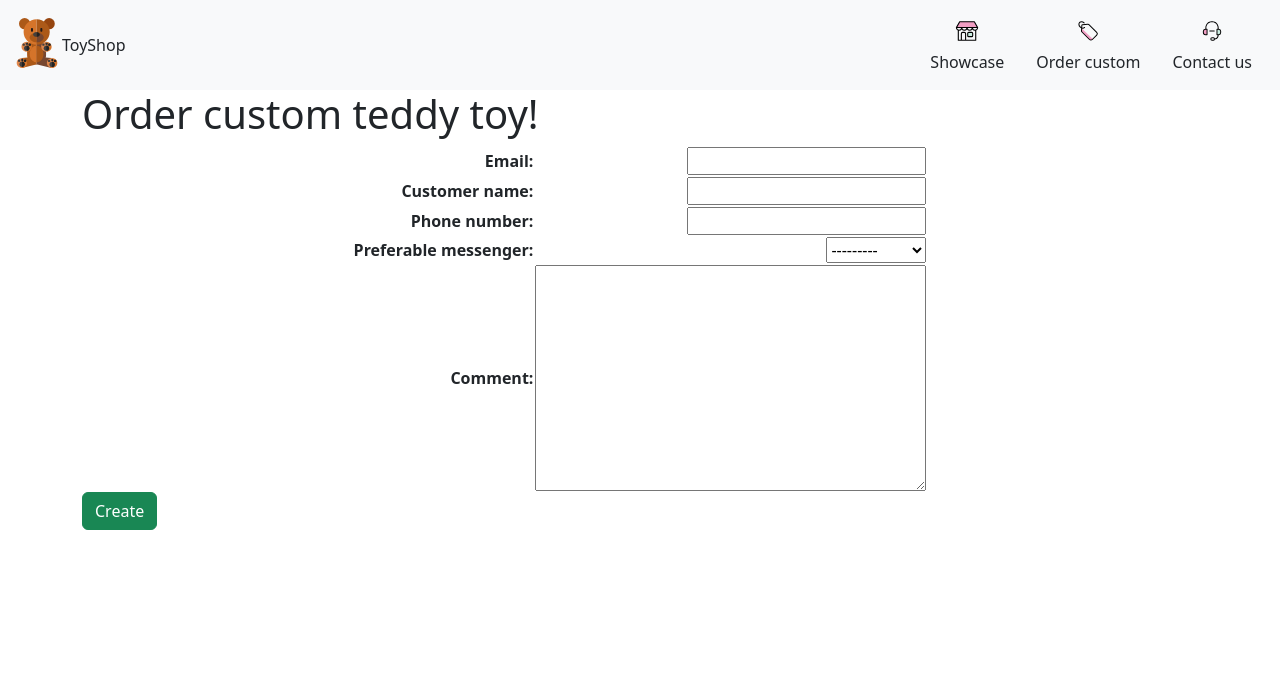
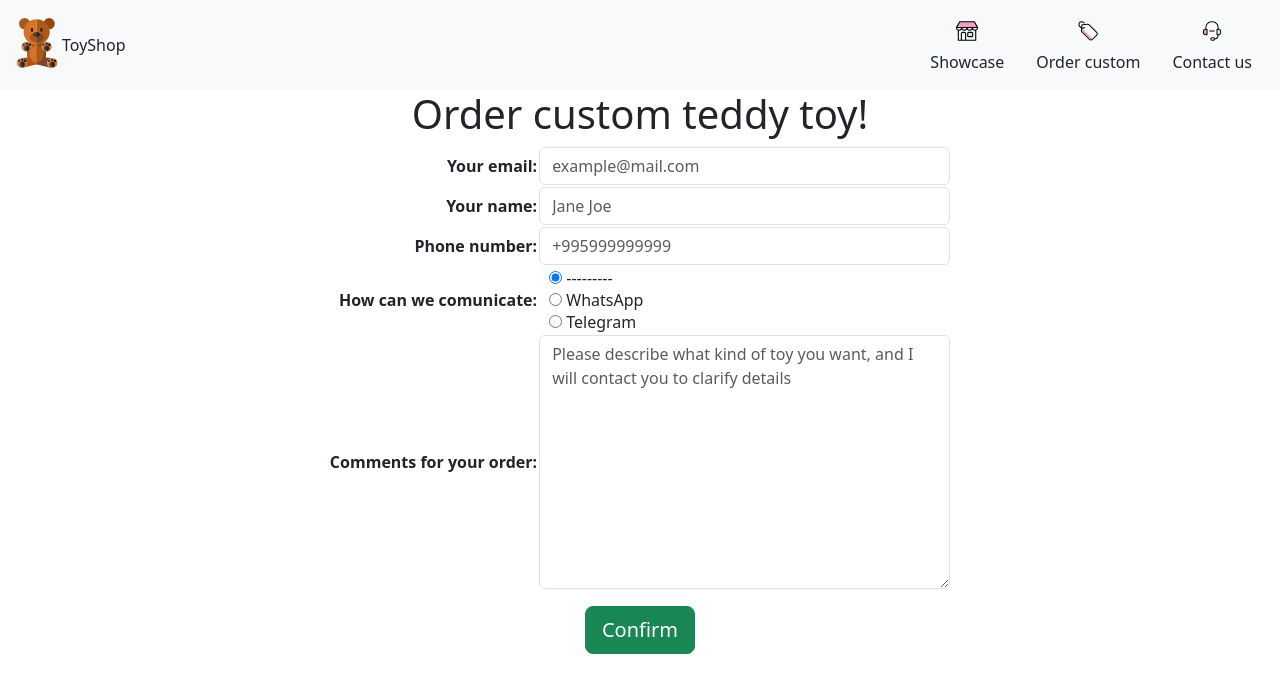
Before and after one commit to YuryLobkov/toyshop, a Django app: page /order/ in a window 1280 px wide. Shown: the top 693 px of the page. Run offline with Django 4.2, Linux system fonts and the light colour scheme.

Commit message:
custom order page style

```diff
--- a/toyshop/showcase/forms.py
+++ b/toyshop/showcase/forms.py
@@ -40,3 +40,19 @@ class OrderForm(forms.ModelForm):
             'preferable_messenger',
             'comment',
         ]
+        widgets = {
+            'email': forms.EmailInput(attrs={'class': 'form-control', 'placeholder':'example@mail.com'}),
+            'customer_name': forms.TextInput(attrs={'class': 'form-control', 'placeholder':'Jane Joe'}),
+            'phone_number': forms.TextInput(attrs={'class': 'form-control', 'placeholder':'+995999999999'}),
+            'preferable_messenger': forms.RadioSelect(attrs={'class': ''}),
+            'comment': forms.Textarea(attrs={'class': 'form-control', 'placeholder':'Please describe what kind of toy you want, and I will contact you to clarify details'})
+            }
+
+
+    def __init__(self, *args, **kwargs):
+        super(OrderForm, self).__init__(*args, **kwargs)
+        self.fields['email'].label = "Your email"
+        self.fields['customer_name'].label = "Your name"
+        self.fields['phone_number'].label = "Phone number"
+        self.fields['preferable_messenger'].label = "How can we comunicate"
+        self.fields['comment'].label = "Comments for your order"
--- a/toyshop/showcase/templates/showcase/order_page.html
+++ b/toyshop/showcase/templates/showcase/order_page.html
@@ -2,14 +2,16 @@
 {% block title %} Order {{toy.name}} {% endblock title %}
 
 {% block content %}
-<div class="container glass-layout centered">
-    <h1 class="text-dark">Order custom teddy toy!</h1>
+<div class="container">
+    <h1 class="text-dark text-center">Order custom teddy toy!</h1>
     <form method="POST" enctype="multipart/form-data"> {% csrf_token %}
         <div class="form-group">
             <table class="mx-auto">
                 {{ form.as_table}}
             </table>
-            <input class="btn btn-success" type="submit" value="Create">
+            <div class="d-grid gap-2 d-md-flex justify-content-md-center">
+                <input class="btn btn-success btn-lg m-3" type="submit" value="Confirm">
+            </div>
         </div>
     </form>
 
```
